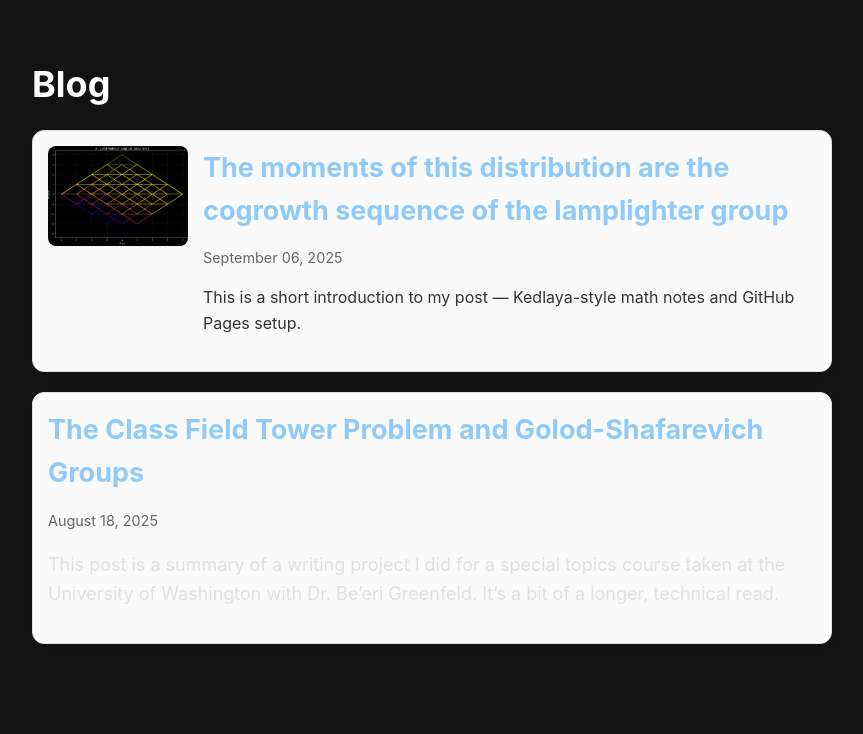
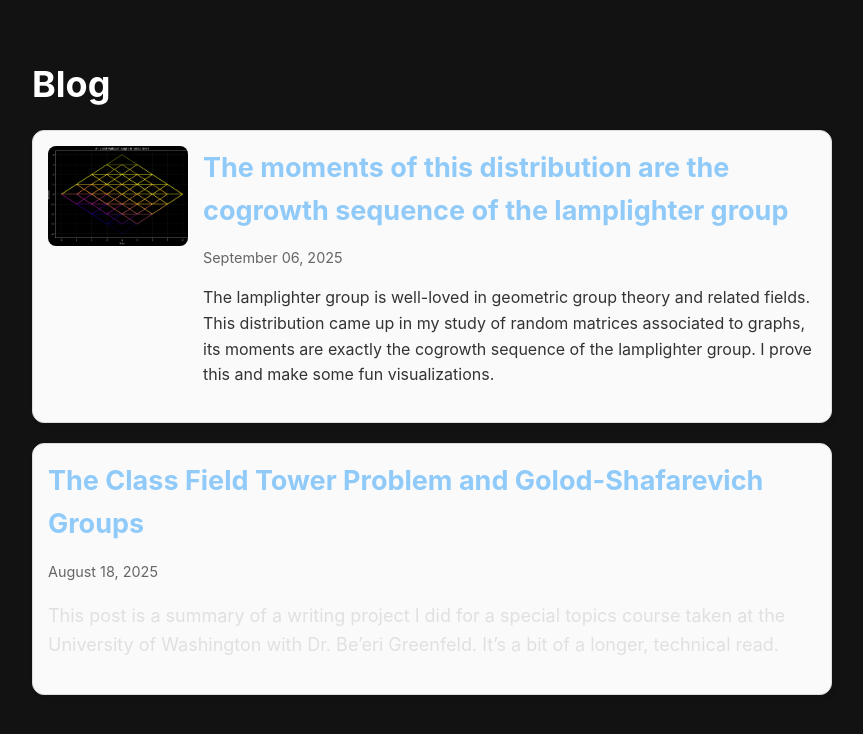
Before and after one commit to VinceDillonMath/VinceDillonMath.github.io, a Jekyll site: the page built from blog.html, in a window 1280 px wide. Shown: the top 734 px of the page, without its empty margins (208-1071 px from the left). Built offline with Jekyll 4.4.1, drawn with Linux system fonts in a browser that asks for light colours.

Commit message:
more testing: changed blog page to html not MD

```diff
--- a/_posts/2025-09-06-LLGM.md
+++ b/_posts/2025-09-06-LLGM.md
@@ -3,7 +3,7 @@ layout: post
 title: The moments of this distribution are the cogrowth sequence of the lamplighter group
 date: 2025-09-06
 thumbnail: /assets/photos/Post-LLGM/length8Walks.png
-excerpt: "This is a short introduction to my post — Kedlaya-style math notes and GitHub Pages setup."
+excerpt: "The lamplighter group is well-loved in geometric group theory and related fields. This distribution came up in my study of random matrices associated to graphs, its moments are exactly the cogrowth sequence of the lamplighter group. I prove this and make some fun visualizations."
 ---
 
 ## Group Theory
```
Also changed, not shown: blog.html (renamed from blog.md).
